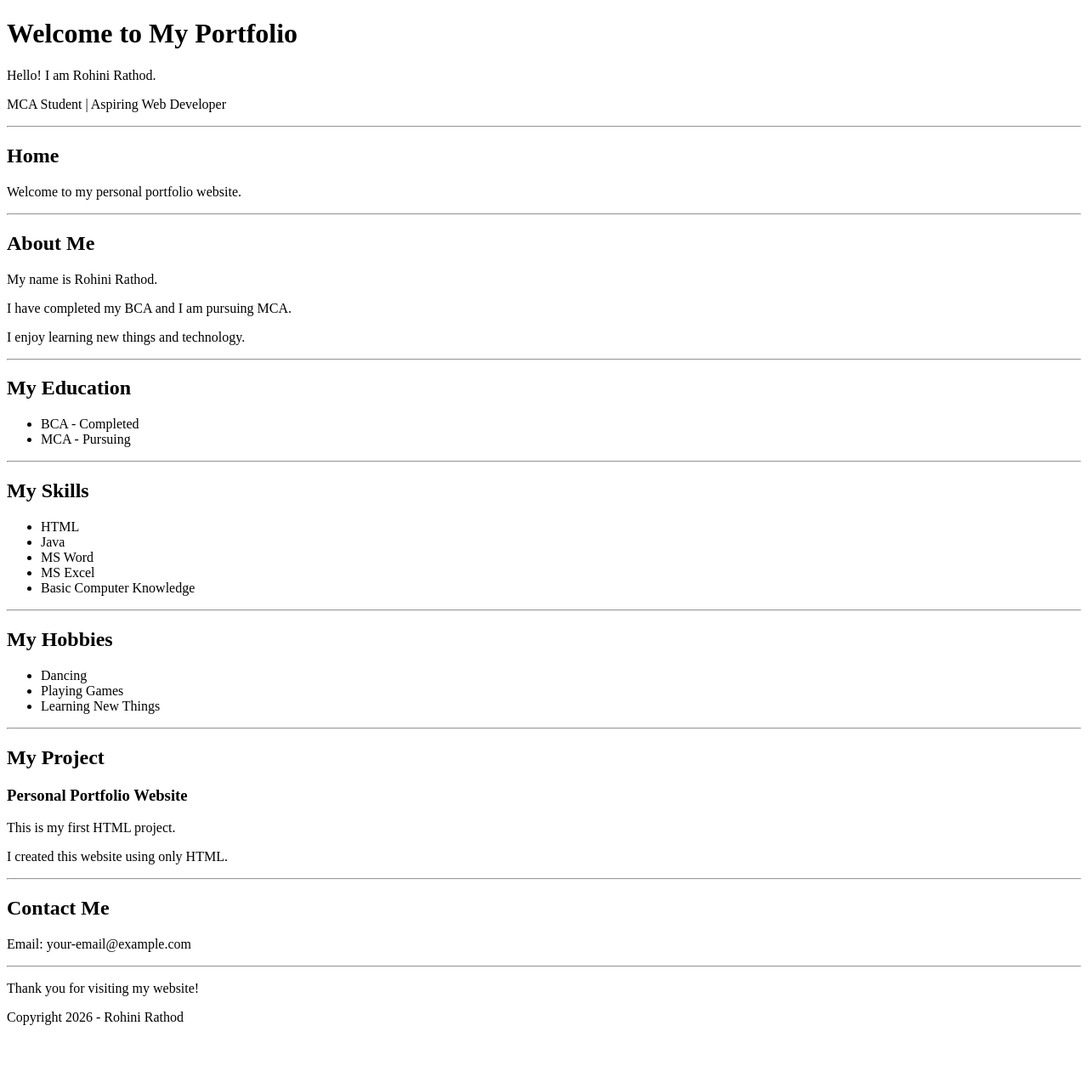
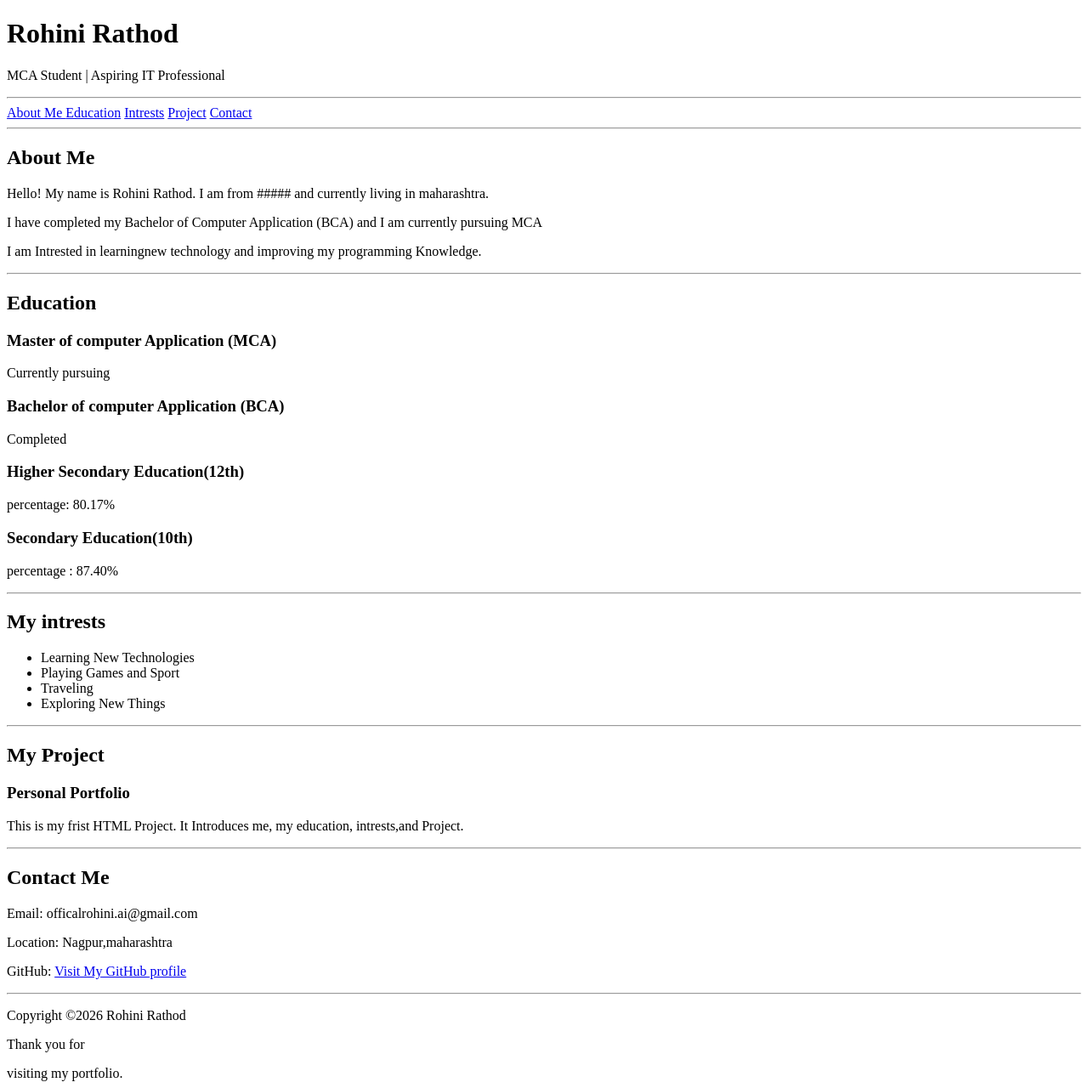
Before and after one commit to rohini-creates/desktop-tutorial, a plain HTML site: page index.html in a window 1280 px wide. Shown: the whole page at 85% size. Before the commit the page ends 1222 px from the top, so only its background shows below. Drawn offline with Linux system fonts and the light colour scheme.

Commit message:
index.html
Created my personal portfolio website using HTML. It includes my introduction, education, skills, interests, and projects.

```diff
--- a/index.html
+++ b/index.html
@@ -1,77 +1,94 @@
  <!DOCTYPE html>
 <html lang="en">
+<head>
+    <meta charset="UTF-8">
+    <meta name="viewport" content="width=device-width, initial-scale=1.0">
+    <title> ROHINI RATHOD | Personal Portfolio </title>
+</head>
+<body>
+    <header>
+        <h1> Rohini Rathod </h1>
+        <p> MCA Student | Aspiring IT Professional </p>
+        <hr>
+    </header>
+    <nav>
+        <a href="#about"> About Me </a>
+        <a href="#education"> Education</a>
+        <a href="#intrests"> Intrests</a>
+        <a href="#project"> Project</a>
+        <a href="#contact"> Contact </a>
 
-<head>
-    <title>Rohini Rathod - Portfolio</title>
-    <meta charset="UTF-8">
-</head>
+    </nav>
+    <hr>
 
-<body>
+    <section id="about">
+        <h2> About Me </h2>
+        <P>
+            Hello! My name is Rohini Rathod. I am from ##### and currently living in maharashtra.
 
-    <h1>Welcome to My Portfolio</h1>
+        </P>
 
-    <p>Hello! I am Rohini Rathod.</p>
-    <p>MCA Student | Aspiring Web Developer</p>
+        <p>
+            I have completed my Bachelor of Computer Application (BCA) and I am currently pursuing MCA
+        </p>
+
+        <p>
+            I am Intrested in learningnew technology and improving my programming Knowledge.
+        </p>
+
+
+    </section>
 
     <hr>
 
-    <h2>Home</h2>
-    <p>Welcome to my personal portfolio website.</p>
+    <section id="education">
+        <h2> Education</h2>
 
+        <h3> Master of computer Application (MCA) </h3>
+        <P> Currently pursuing </P>
+
+        <h3> Bachelor of computer Application (BCA)</h3>
+        <p>Completed</p>
+
+        <h3>Higher Secondary Education(12th)</h3>
+        <p> percentage: 80.17% </p>
+
+        <h3> Secondary Education(10th) </h3>
+        <p>percentage : 87.40%</p>
+    </section>
     <hr>
-
-    <h2>About Me</h2>
-    <p>My name is Rohini Rathod.</p>
-    <p>I have completed my BCA and I am pursuing MCA.</p>
-    <p>I enjoy learning new things and technology.</p>
-
-    <hr>
-
-    <h2>My Education</h2>
+    <section id=" intrests" >
+        <h2> My intrests </h2>
         <ul>
-        <li>BCA - Completed</li>
-        <li>MCA - Pursuing</li>
+            <li> Learning New Technologies </li>
+            <li> Playing Games and Sport </li>
+            <li> Traveling </li>
+            <li> Exploring New Things</li>
         </ul>
 
+    </section>
     <hr>
-
-    <h2>My Skills</h2>
-    <ul>
-        <li>HTML</li>
-        <li>Java</li>
-        <li>MS Word</li>
-        <li>MS Excel</li>
-        <li>Basic Computer Knowledge</li>
-    </ul>
-
+    <section id="Project">
+        <h2> My Project </h2>
+        <h3> Personal Portfolio</h3>
+        <p>
+            This is my frist HTML Project. It Introduces me,  my education, intrests,and Project.
+         </p>
+</section>
 <hr>
-
-    <h2>My Hobbies</h2>
-    <ul>
-        <li>Dancing</li>
-        <li>Playing Games</li>
-        <li>Learning New Things</li>
-    </ul>
-
+<section id="Contact">
+    <h2> Contact Me </h2>
+    <p>Email: officalrohini.ai@gmail.com </p>
+    <p> Location: Nagpur,maharashtra </p>
+    <p>
+        GitHub:
+        <a href="https://github.com/rohini-creates"> Visit My GitHub profile </a>
+    </p>
+</section>
 <hr>
-
-    <h2>My Project</h2>
-    <h3>Personal Portfolio Website</h3>
-    <p>This is my first HTML project.</p>
-    <p>I created this website using only HTML.</p>
-
-    <hr>
-
-    <h2>Contact Me</h2>
-    <p>Email: your-email@example.com</p>
-
-    <hr>
-
-    <p>Thank you for visiting my website!</p>
-
 <footer>
-        <p>Copyright 2026 - Rohini Rathod</p>
+    <p> Copyright &copy;2026  Rohini Rathod </p>
+    <p> Thank you for </p>visiting my portfolio.
 </footer>
-
 </body>
 </html>
```
Lines whose indentation alone changed are shown as unchanged.
